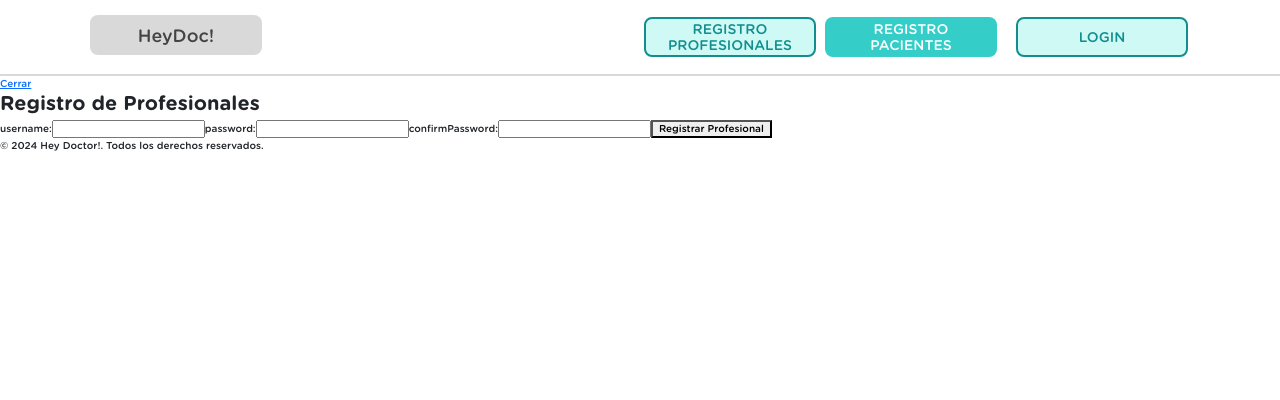
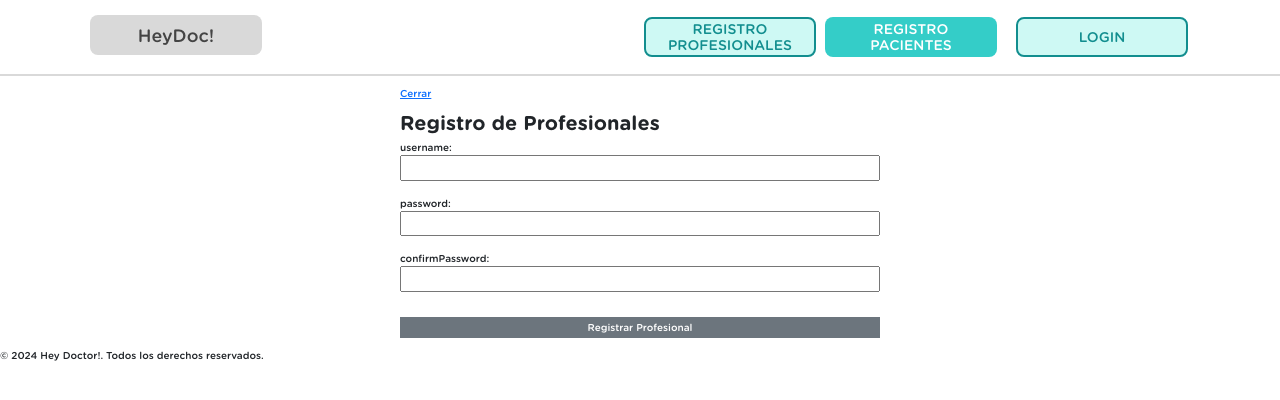
Before and after one commit to No-Country-simulation/S17-02-ft-Java-React, a React app in the folder frontend/: page /registerespecialist in a window 1280 px wide. Shown: the top 400 px of the page. Built offline with nearby package versions, Linux system fonts and the light colour scheme; the HTML template or start-up script is replaced by a standard one.

Commit message:
estilos en registro de especialistas

```diff
--- a/frontend/src/components/registerEspecialist/index.tsx
+++ b/frontend/src/components/registerEspecialist/index.tsx
@@ -6,6 +6,7 @@ import axios from "axios";
 import Swal from "sweetalert2";
 import { useAuth } from "../../context/context.tsx";
 
+// Updated FormField component with styling
 const FormField: React.FC<{
   name: string;
   type: string;
@@ -14,7 +15,8 @@ const FormField: React.FC<{
   onBlur: (e: React.FocusEvent<HTMLInputElement, Element>) => void;
   error?: string;
 }> = ({ name, type, value, onChange, onBlur, error }) => (
-  <label>
+  <div style={{ marginBottom: "1em" }}>
+    <label style={{ display: "block", marginBottom: "0.5em" }}>
       {name}:
       <input
         type={type}
@@ -24,9 +26,16 @@ const FormField: React.FC<{
         onChange={onChange}
         onBlur={onBlur}
         aria-required="true"
+        style={{
+          display: "block",
+          width: "100%",
+          padding: "0.5em",
+          boxSizing: "border-box",
+        }}
       />
+    </label>
     {error && <div style={{ color: "red", marginTop: "0.5em" }}>{error}</div>}
-  </label>
+  </div>
 );
 
 const validationSchema = Yup.object({
@@ -120,12 +129,15 @@ export const RegisterEspecialist: React.FC = () => {
     formik;
 
   return (
-    <div>
-      <nav>
+    <div style={{ maxWidth: "500px", margin: "0 auto", padding: "1em" }}>
+      <nav style={{ marginBottom: "1em" }}>
         <Link to="/">Cerrar</Link>
       </nav>
 
-      <form onSubmit={handleSubmit}>
+      <form
+        onSubmit={handleSubmit}
+        style={{ display: "flex", flexDirection: "column" }}
+      >
         <h2>Registro de Profesionales</h2>
 
         <FormField
@@ -155,7 +167,19 @@ export const RegisterEspecialist: React.FC = () => {
           error={touched.confirmPassword ? errors.confirmPassword : undefined}
         />
 
-        <button type="submit">Registrar Profesional</button>
+        <button
+          type="submit"
+          style={{
+            backgroundColor: "#6c757d",
+            color: "#fff",
+            border: "none",
+            padding: "0.5em 1em",
+            cursor: "pointer",
+            marginTop: "1em",
+          }}
+        >
+          Registrar Profesional
+        </button>
       </form>
     </div>
   );
```
Lines whose indentation alone changed are shown as unchanged.
